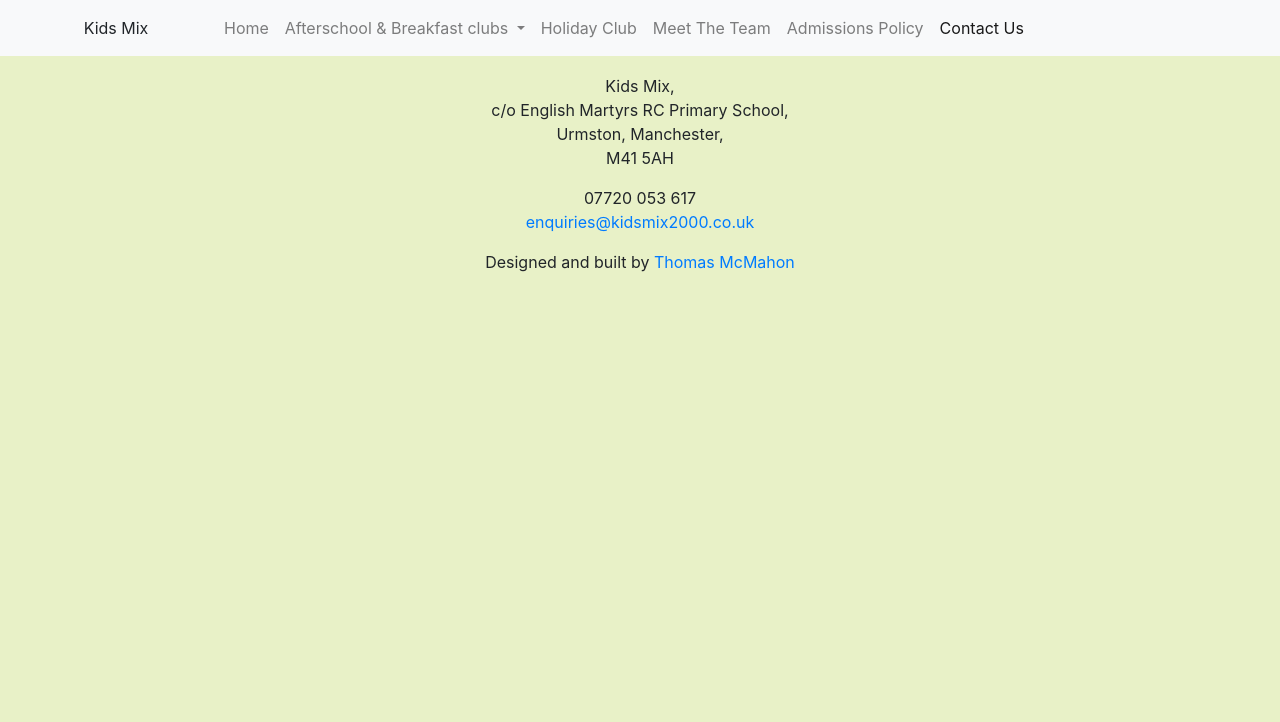
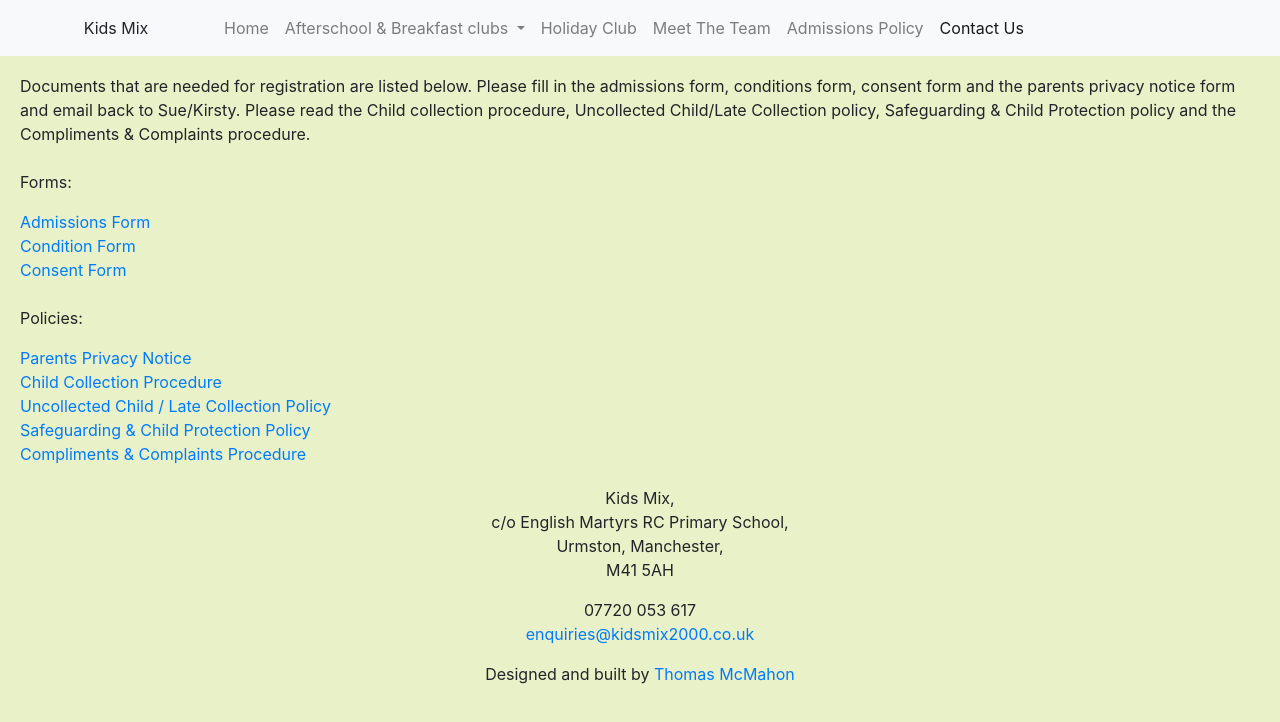
Before and after one commit to mcmahon91/kidsmix, a plain HTML site: page contactUs.html in a window 1280 px wide. Drawn offline with nearby package versions, Linux system fonts and the light colour scheme.

Commit message:
added forms and links

```diff
--- a/contactUs.html
+++ b/contactUs.html
@@ -49,14 +49,38 @@
         <!-- <img src="./kmlogo.jpg" style="height: 220px; display: block; margin-left: auto; margin-right: auto; margin-top: 50px;"> -->
     </header>
     <div style="margin: 50px 20px 20px 20px;">
+        <div>
+                Documents that are needed for registration are listed below. Please fill in the admissions form, conditions form, consent form and the parents privacy notice form and email back to Sue/Kirsty. Please read the Child collection procedure, Uncollected Child/Late Collection policy, Safeguarding & Child Protection policy and the Compliments & Complaints procedure.
+        </div>
+        <br/>
+        <div>
+            <p>Forms:</p>
+            <a href="Admission_Form.pdf" target="_blank" class="files">Admissions Form</a>
+            <br/>
+            <a href="Conditions_Form.pdf" target="_blank" class="files">Condition Form</a>
+            <br/>
+            <a href="Consent_Form_For_Activites.pdf" target="_blank" class="files">Consent Form</a>
+            <br/>
+            <br/>
+            <p>Policies:</p>
+            <a href="Parents_Privacy_Notice.pdf" target="_blank" class="files">Parents Privacy Notice</a>
+            <br/>
+            <a href="Child_Collection_Procedures.pdf" target="_blank" class="files">Child Collection Procedure</a>
+            <br/>
+            <a href="Uncollected_child.pdf" target="_blank" class="files">Uncollected Child / Late Collection Policy</a>
+            <br/>
+            <a href="Safeguarding_Policy.pdf" target="_blank" class="files">Safeguarding & Child Protection Policy</a>
+            <br/>
+            <a href="Compliments_and_Complaints_procedure.pdf" target="_blank" class="files">Compliments & Complaints Procedure</a>
+        </div>
     </div>
 
     <footer style="text-align: center; margin: 10px;">
-            <p>Kids Mix,<br/>c/o English Martyrs RC Primary School,<br/>Urmston, Manchester,<br/>M41 5AH</p>
-            <p>07720 053 617 <br /><a href="mailto:enquiries@kidsmix2000.co.uk">enquiries@kidsmix2000.co.uk</a> </p>
-            <!-- <img src="./footerpic.jpg" style="width: 100%"> -->
-            <p>Designed and built by <a href="https://www.linkedin.com/in/thomasmcmahondeveloper/">Thomas McMahon</a></p>
-        </footer>
+        <p>Kids Mix,<br/>c/o English Martyrs RC Primary School,<br/>Urmston, Manchester,<br/>M41 5AH</p>
+        <p>07720 053 617 <br /><a href="mailto:enquiries@kidsmix2000.co.uk">enquiries@kidsmix2000.co.uk</a> </p>
+        <!-- <img src="./footerpic.jpg" style="width: 100%"> -->
+        <p>Designed and built by <a href="https://www.linkedin.com/in/thomasmcmahondeveloper/">Thomas McMahon</a></p>
+    </footer>
 
     <script src="https://code.jquery.com/jquery-3.3.1.slim.min.js" integrity="sha384-q8i/X+965DzO0rT7abK41JStQIAqVgRVzpbzo5smXKp4YfRvH+8abtTE1Pi6jizo" crossorigin="anonymous"></script>
     <script src="https://cdnjs.cloudflare.com/ajax/libs/popper.js/1.14.7/umd/popper.min.js" integrity="sha384-UO2eT0CpHqdSJQ6hJty5KVphtPhzWj9WO1clHTMGa3JDZwrnQq4sF86dIHNDz0W1" crossorigin="anonymous"></script>
--- a/index.css
+++ b/index.css
@@ -15,3 +15,7 @@
     position: relative;
     top: -10px;
 }
+
+.files:active {
+    color: red;
+}
```
Also changed, not shown: 8 other files.
